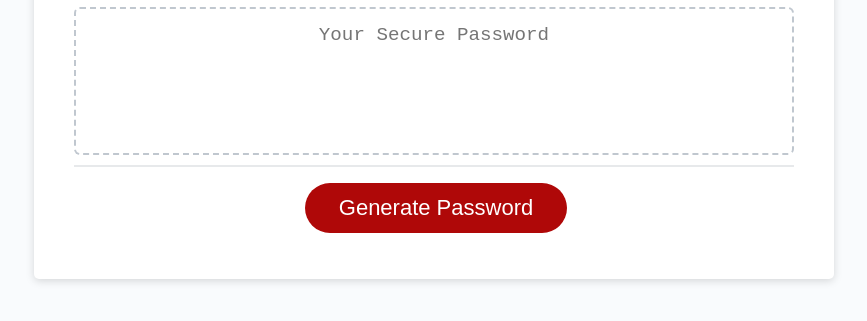
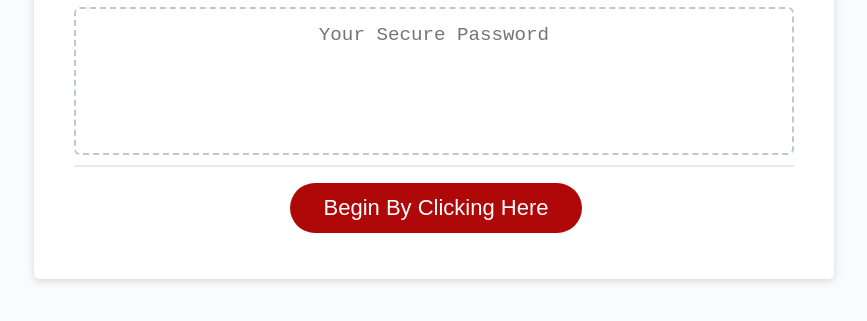
Before and after one commit to zanamama/Password-Generator, a plain HTML site: page Develop/index.html in a window 1280 px wide. Shown: the part 241-562 px from the top of the page, without its empty margins (206-1073 px from the left). Drawn offline with Linux system fonts and the light colour scheme.

Commit message:
changed button, created loop for button

```diff
--- a/Develop/index.html
+++ b/Develop/index.html
@@ -25,7 +25,7 @@
           ></textarea>
         </div>
         <div class="card-footer">
-          <button id="generate" class="btn">Generate Password</button>
+          <button id="generate" class="btn">Begin By Clicking Here</button>
         </div>
       </div>
     </div>
--- a/Develop/script.js
+++ b/Develop/script.js
@@ -38,6 +38,7 @@ function useLowerCase() {
 function useLowerCase() {
   //// presented with a series of prompts for password criteria
     var useLowerCaseResponse = confirm("use lowercase?");
+    return;
 }
 console.log(length)
 
```
